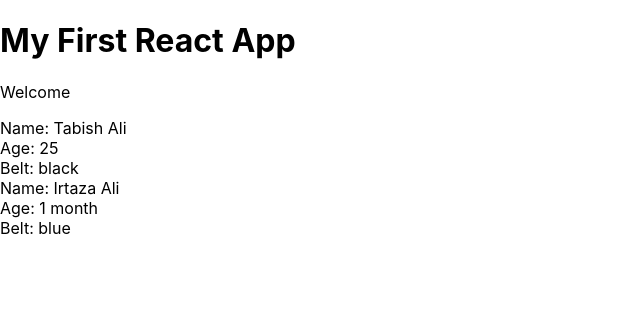
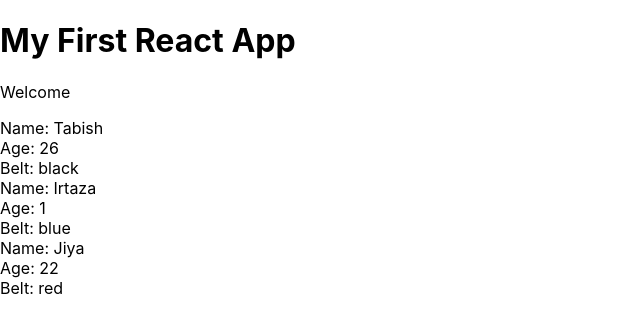
Before and after one commit to stabishali8/react-redux-complete, a React (Create React App) app in the folder myapp/: page / in a window 1280 px wide. Shown: the top 332 px of the page, without its empty margins (0-640 px from the left). Built offline with nearby package versions, Linux system fonts and the light colour scheme.

Commit message:
Complete React Tutorial (& Redux) #14 - Outputting Lists

```diff
--- a/myapp/src/App.js
+++ b/myapp/src/App.js
@@ -1,14 +1,24 @@
 import Ninjas from './Ninjas';
+import React, { Component } from 'react';
 
-function App() {
-  return (
-    <div className="App">
-      <h1>My First React App</h1>
-      <p>Welcome</p>
-      <Ninjas name="Tabish Ali" age="25" belt="black"/>
-      <Ninjas name="Irtaza Ali" age="1 month" belt="blue"/>
-    </div>
-  );
+class App extends Component {
+  state = {
+    ninjas: [
+      { name: 'Tabish', age: 26, belt: 'black', id: 1 },
+      { name: 'Irtaza', age: 1, belt: 'blue', id: 2 },
+      { name: 'Jiya', age: 22, belt: 'red', id: 3 }
+    ]
+  }
+
+  render() {
+    return (
+      <div className="App" >
+        <h1>My First React App</h1>
+        <p>Welcome</p>
+        <Ninjas ninjas={this.state.ninjas} />
+      </div>
+    );
+  }
 }
 
 export default App;
--- a/myapp/src/Ninjas.js
+++ b/myapp/src/Ninjas.js
@@ -1,16 +1,22 @@
-import React, {Component} from 'react';
+import React, { Component } from 'react';
 
-class Ninjas extends Component{
-    render(){
-        // console.log(this.props);
-        const { name, age, belt}  = this.props;
-        return(
-            <div className="ninja">
-                <div>Name: {name}</div>
-                <div>Age: {age}</div>
-                <div>Belt: {belt}</div>
+class Ninjas extends Component {
+    render() {
+        console.log(this.props);
+        const { ninjas } = this.props;
+        const ninjaList = ninjas.map(ninja => {
+            return (
+                <div className="ninja" key={ninja.id}>
+                    <div>Name: {ninja.name}</div>
+                    <div>Age: {ninja.age}</div>
+                    <div>Belt: {ninja.belt}</div>
+                </div>
+            )
+        })
+        return (
+            <div className="ninja-list">
+                {ninjaList}
             </div>
-
         )
     }
 }
```
